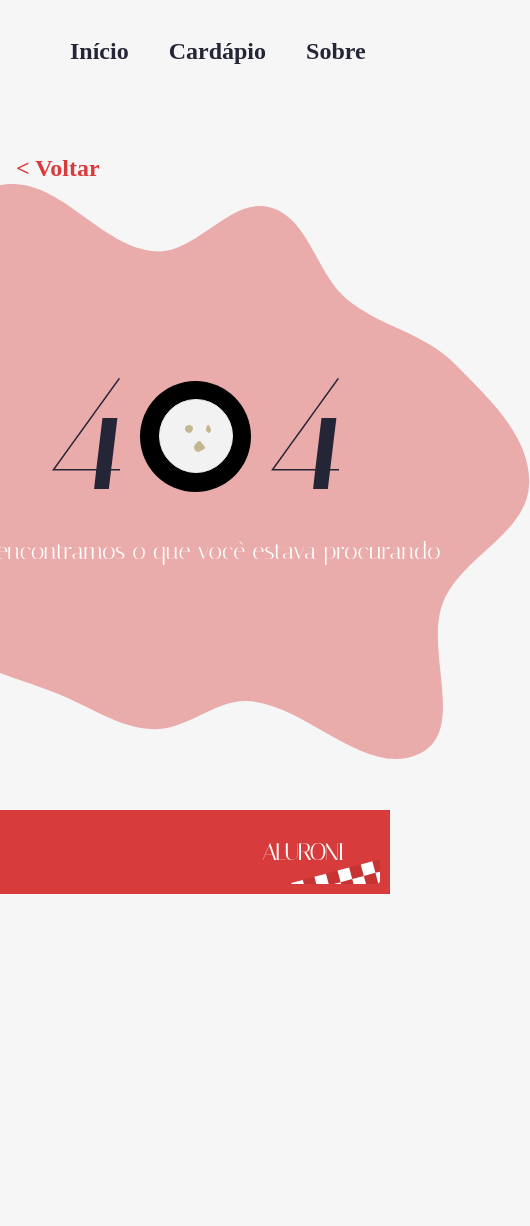
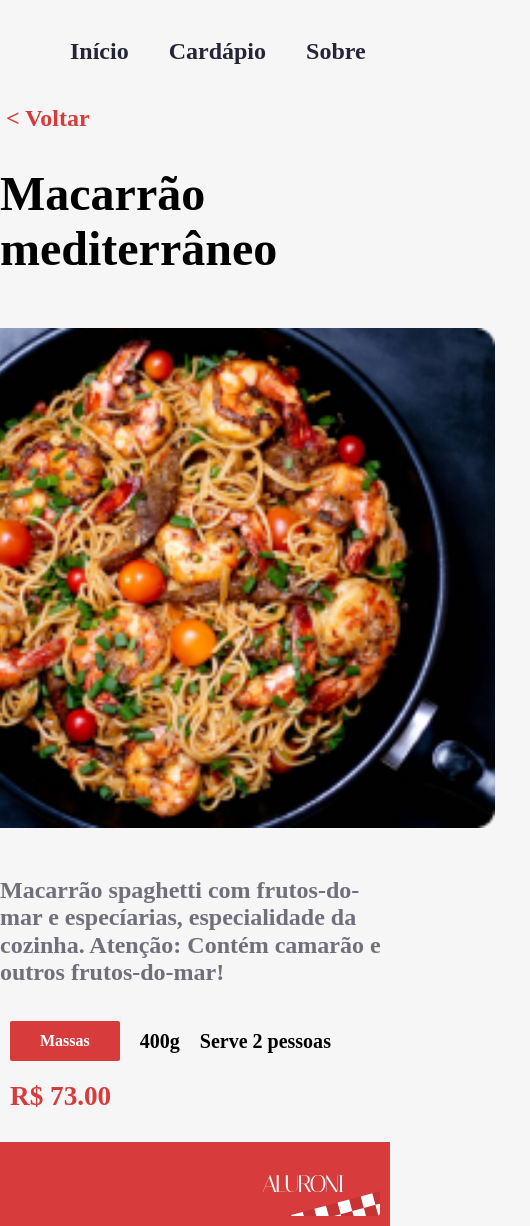
Before and after one commit to Matheus1415/Cardapio-online, a React (Create React App) app: page /prato/1 in a window 390 px wide. Shown: the whole page, 530 px wide, since content can reach past the window. Before the commit the page ends 894 px from the top, so only its background shows below. Built offline with nearby package versions, Linux system fonts and the light colour scheme; a web font is replaced by a local one.

Commit message:
prato single terminado

```diff
--- /dev/null
+++ b/src/components/Prato/Prato.module.scss
@@ -0,0 +1,44 @@
+@import 'styles/variaveis';
+@import 'styles/breakpoints';
+.voltar {
+  background-color: transparent;
+  border: none;
+  color: $red;
+  cursor: pointer;
+  font-size: 1.5rem;
+  font-weight: bold;
+}
+.container {
+  align-items: center;
+  display: flex;
+  flex-direction: column;
+  gap: 20px;
+}
+.titulo {
+  font-size: 3rem;
+}
+.imagem {
+  width: 600px;
+  img {
+    border-radius: 8px;
+    width: 100%;
+  }
+}
+.conteudo {
+  align-items: center;
+  display: flex;
+  flex-direction: column;
+  &__descricao {
+    color: $darkest-grey;
+    font-size: 1.5rem;
+    font-weight: bold;
+  }
+  &____detalhes {
+    display: flex;
+    justify-content: space-between;
+  }
+}
+$massas: #d73b3b;
+$carnes: #30201e;
+$combos: #e6c864;
+$veganos: #80aa40;
--- /dev/null
+++ b/src/components/Prato/index.tsx
@@ -0,0 +1,34 @@
+import { useNavigate, useParams } from 'react-router-dom';
+import style from './Prato.module.scss';
+import classNames from 'classnames';
+import cardapio from 'data/cardapio.json';
+import { TagsPrato } from 'components/TagsPrato';
+
+export const Prato = () => {
+  const navigate = useNavigate();
+  const { id } = useParams();
+  const prato = cardapio.find(item => item.id === Number(id));
+  if (!prato) {
+    return '';
+  }
+
+  return (
+    <>
+      <button className={style.voltar} onClick={() => navigate(-1)}>
+        {'< Voltar'}
+      </button>
+      <section className={style.container}>
+        <h1 className={style.titulo}>{prato.title}</h1>
+        <div className={style.imagem}>
+          <img src={prato.photo} alt={prato.title} />
+        </div>
+        <div className={style.conteudo}>
+          <p className={style.conteudo__descricao}>
+            {prato.description}
+          </p>
+          <TagsPrato {...prato} />
+        </div>
+      </section>
+    </>
+  );
+};
--- /dev/null
+++ b/src/components/TagsPrato/TagsPrato.module.scss
@@ -0,0 +1,59 @@
+@import 'styles/variaveis';
+@import 'styles/breakpoints';
+$massas: #d73b3b;
+$carnes: #30201e;
+$combos: #e6c864;
+$veganos: #80aa40;
+
+.tags {
+    display: flex;
+    flex-wrap: wrap;
+    justify-content: space-between;
+    margin-bottom: 20px;
+    max-width: 700px;
+    @media (max-width: $desktop_xsm) {
+      justify-content: flex-end;
+    }
+    @media (max-width: $mobile) {
+      justify-content: flex-start;
+    }
+  div {
+      margin: 10px;
+    }
+    &__tipo {
+      align-items: center;
+      border-radius: 2px;
+      display: flex;
+      font-weight: bold;
+      height: 40px;
+      justify-content: center;
+      padding: 10px 30px;
+      &__massas {
+        background-color: $massas;
+        color: white;
+      }
+      &__carnes {
+        background-color: $carnes;
+        color: white;
+      }
+      &__combos {
+        background-color: $combos;
+      }
+      &__veganos {
+        background-color: $veganos;
+      }
+    }
+    &__porcao,
+    &__qtdpessoas,
+    &__valor {
+      align-items: center;
+      display: flex;
+      font-size: 1.25rem;
+      font-weight: bold;
+      justify-content: center;
+    }
+    &__valor {
+      color: $red;
+      font-size: 1.7rem;
+    }
+  }
--- /dev/null
+++ b/src/components/TagsPrato/index.tsx
@@ -0,0 +1,27 @@
+import { Prato } from 'types/Prato';
+import style from './TagsPrato.module.scss';
+import classNames from 'classnames';
+
+export const TagsPrato = ({ category, price, size, serving }: Prato) => {
+  return (
+    <div className={style.tags}>
+      <div
+        className={classNames({
+          [style.tags__tipo]: true,
+          [style[`tags__tipo__${category.label.toLowerCase()}`]]: true
+        })}
+      >
+        {category.label}
+      </div>
+      <div className={style.tags__porcao}>
+        {size}g
+      </div>
+      <div className={style.tags__qtdpessoas}>
+        Serve {serving} pessoa{serving !== 1 && 's'}
+      </div>
+      <div className={style.tags__valor}>
+        R$ {price.toFixed(2)}
+      </div>
+    </div>
+  );
+};
--- a/src/pages/Cardapio/Itens/item/index.tsx
+++ b/src/pages/Cardapio/Itens/item/index.tsx
@@ -1,10 +1,10 @@
 import styles from './Item.module.scss';
 import cardapio from 'data/cardapio.json';
 import classNames from 'classnames';
+import { Prato } from 'types/Prato';
+import { TagsPrato } from 'components/TagsPrato';
 
-type Props = typeof cardapio[0];
-
-export default function Item(props: Props) {
+export default function Item(props: Prato) {
   const { title, description, category, size, serving, price, photo } = props;
   return (
     <div className={styles.item}>
@@ -16,15 +16,7 @@ export default function Item(props: Props) {
           <h2> {title} </h2>
           <p> {description} </p>
         </div>
-        <div className={styles.item__tags}>
-          <div className={classNames({
-            [styles.item__tipo]: true,
-            [styles[`item__tipo__${category.label.toLowerCase()}`]]: true
-          })}>{category.label}</div>
-          <div className={styles.item__porcao}>{size}g</div>
-          <div className={styles.item__qtdpessoas}>{serving} 2 pessoa{serving === 1 ? '' : 's'}</div>
-          <div className={styles.item__valor}>R$ {price.toFixed(2)}</div>
-        </div>
+        <TagsPrato {...props}/>
       </div>
     </div>
   );
--- a/src/pages/Inicio/index.tsx
+++ b/src/pages/Inicio/index.tsx
@@ -2,10 +2,18 @@ import cardapio from 'data/cardapio.json';
 import styles from './Inicio.module.scss';
 import stylesTema from '../../styles/Tema.module.scss';
 import nossaCasa from 'assets/nossa_casa.png';
+import { useNavigate } from 'react-router-dom';
+import { Prato } from 'types/Prato';
 
 export default function Inicio() {
   let pratosRecomendados = [...cardapio];
   pratosRecomendados = pratosRecomendados.sort(() => 0.5 - Math.random()).splice(0,3);
+
+  const navigate = useNavigate();
+  function redirecionarParaDetalhes(prato: Prato) {
+    navigate(`/prato/${prato.id}`, { state: { prato },replace: true});
+  }
+
   return (
     <section>
       <h3 className={stylesTema.titulo}>
@@ -17,7 +25,10 @@ export default function Inicio() {
             <div className={styles.recomendado__imagem}>
               <img src={item.photo} alt={item.title} />
             </div>
-            <button className={styles.recomendado__botao}>
+            <button
+              className={styles.recomendado_botao}
+              onClick={() => redirecionarParaDetalhes(item)}
+            >
               Ver mais
             </button>
           </div>
--- a/src/pages/Inicio/inicio.module.scss
+++ b/src/pages/Inicio/inicio.module.scss
@@ -17,7 +17,7 @@
       width: 100%;
     }
   }
-  &__botao {
+  &_botao {
     background-color: $red;
     border: none;
     border-radius: 5px;
--- a/src/routes.js
+++ b/src/routes.js
@@ -1,6 +1,7 @@
 import { Footer } from 'components/Footer';
 import Menu from 'components/Menu';
 import PaginaPadrao from 'components/PaginaPadrao';
+import { Prato } from 'components/Prato';
 import Cardapio from 'pages/Cardapio';
 import Inicio from 'pages/Inicio';
 import { NotFound } from 'pages/NotFound';
@@ -19,6 +20,7 @@ export default function AppRouter() {
             <Route path='sobre' element={<Sobre/>}/>
           </Route>
           <Route path='*' element={<NotFound/>}/>
+          <Route path='prato/:id' element={<Prato/>}/>
         </Routes>
         <Footer/>
       </Router>
--- a/src/styles/_variaveis.scss
+++ b/src/styles/_variaveis.scss
@@ -10,3 +10,4 @@ $light-grey: #f6f6f6;
 $blue: #282b57;
 $red: #d73b3b;
 $red-dark: #c62a2a;
+$darkest-grey: #70707b;
--- /dev/null
+++ b/src/types/Prato.ts
@@ -0,0 +1,5 @@
+import cardapio from 'data/cardapio.json';
+
+export type Cardapio = typeof cardapio;
+
+export type Prato = typeof cardapio[0];
```
